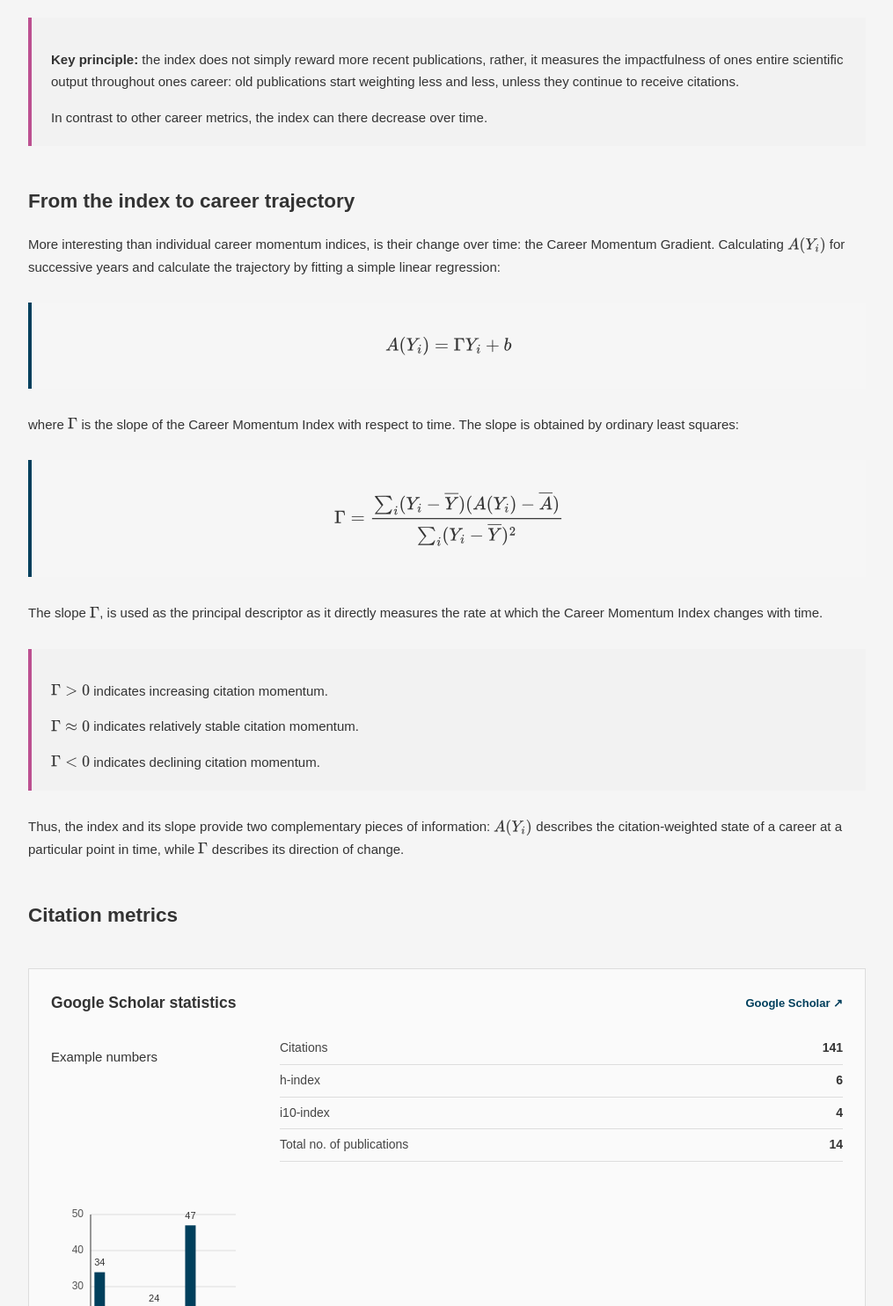
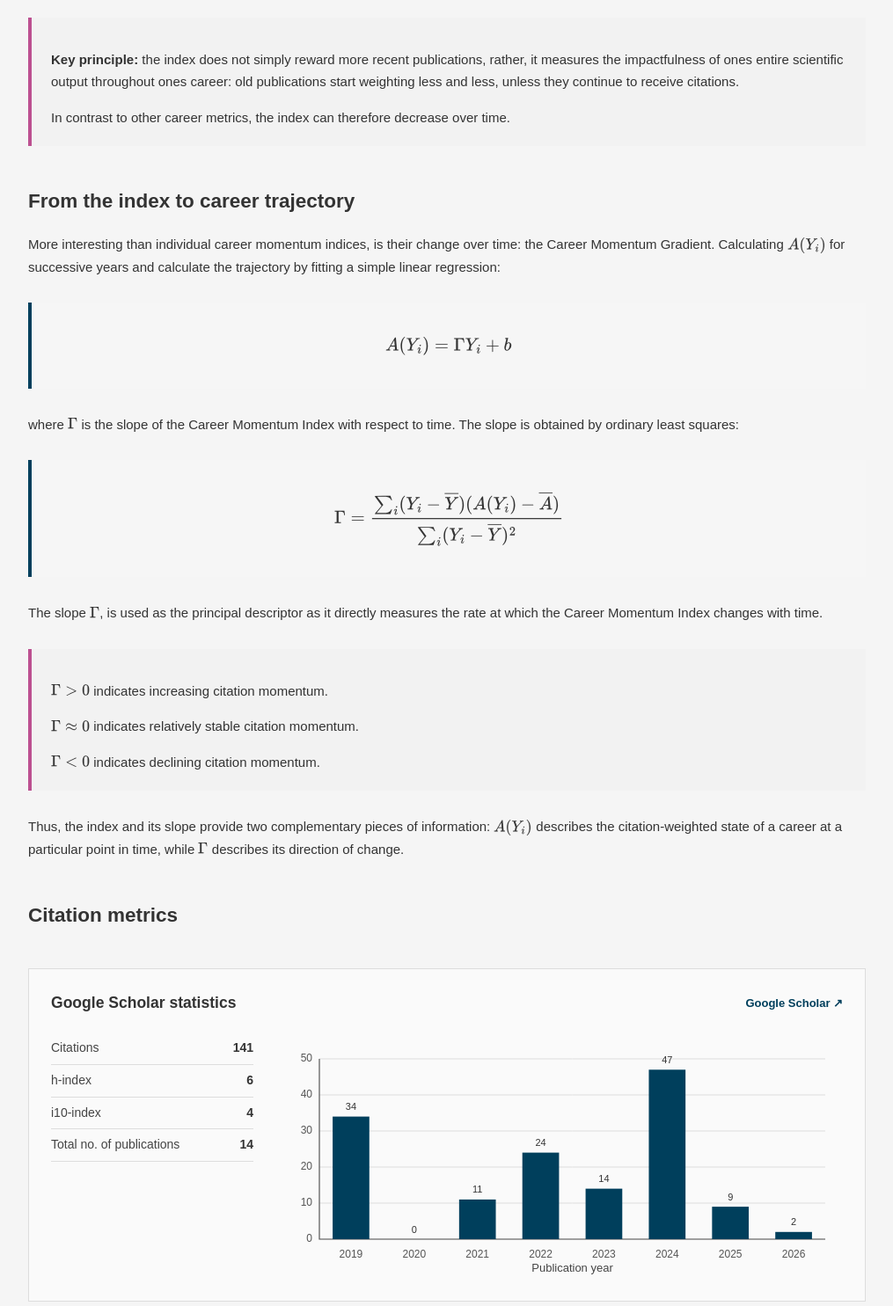
Before and after one commit to PotatoCobbler/potatocobbler.github.io, a plain HTML site: page projects/science/career-momentum-index/index.html in a window 1280 px wide. Shown: the part 1315-2800 px from the top of the page at 88% size, without its empty margins (132-1147 px from the left). Drawn offline with nearby package versions, Linux system fonts and the light colour scheme.

Commit message:
Update index.html

```diff
--- a/projects/science/career-momentum-index/index.html
+++ b/projects/science/career-momentum-index/index.html
@@ -415,9 +415,9 @@
   <p>
     For a given evaluation year \(Y_i\), take the total citation count
     for a given publication \(n\) in the present year \(C_n\) and divide
-    that number by that publications age (\(Y_i\) - \(Y_n\). Do this for
+    that number by that publications age (\(Y_i\) - \(Y_n\)). Do this for
     all publications with a publication year preceding the current year,
-    i.e. (\(Y_i\) < \(Y_n\), and sum everything up: this is the Career
+    i.e. (\(Y_i\) < \(Y_n\)), and sum everything up: this is the Career
     Momentum Index for that year \(A(Y_i)\).
   </p>
 
@@ -478,7 +478,7 @@
     </p>
 
     <p>
-      In contrast to other career metrics, the index can there decrease over time.
+      In contrast to other career metrics, the index can therefore decrease over time.
     </p>
 
   </div>
@@ -575,9 +575,6 @@
 
 
     <div class="citation-content">
-    <p>
-      Example numbers
-    </p>
       <table class="citation-table">
 
         <tr>
```
